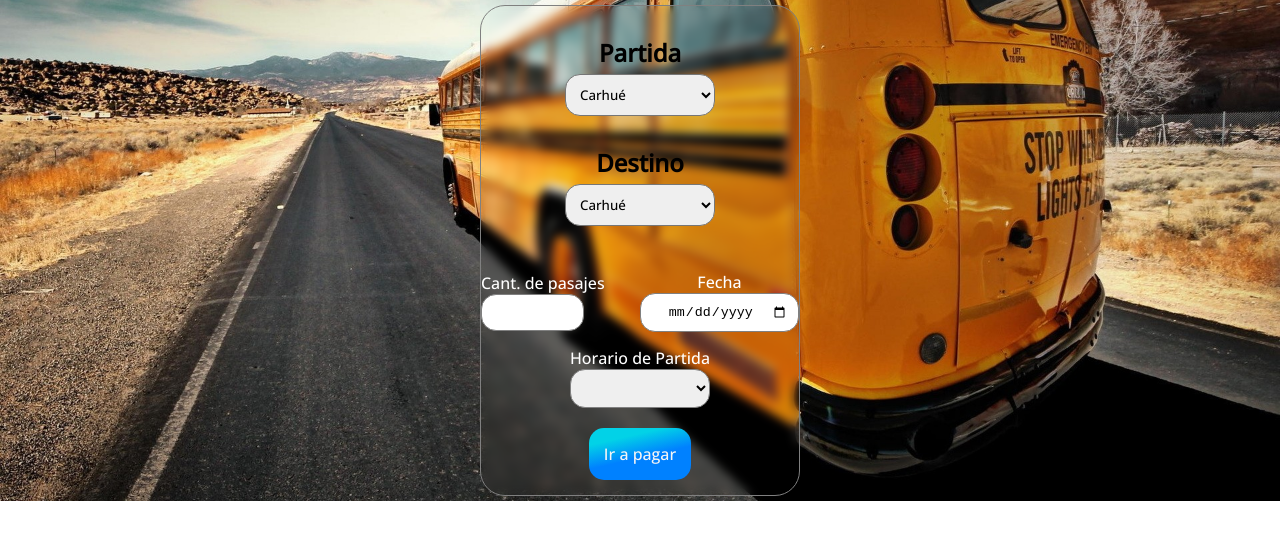
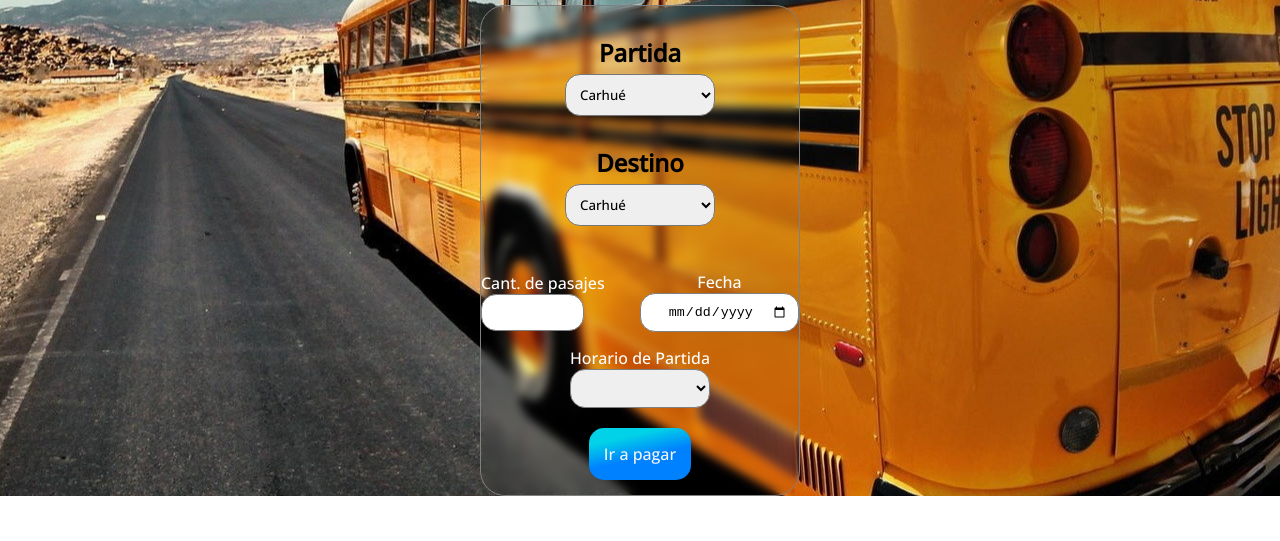
Before and after one commit to Agu891/App-Reserva-Pasajes, a plain HTML site: page index.html in a window 1280 px wide. Shown: the part 259-800 px from the top of the page. Drawn offline with nearby package versions, Linux system fonts and the light colour scheme.

Commit message:
correccion background

```diff
--- a/Pagina compra/styles.scss
+++ b/Pagina compra/styles.scss
@@ -12,6 +12,7 @@ $fuenteBase: "Open Sans", sans-serif;
   display: flex;
   flex-direction: column;
   align-items: center;
+  backdrop-filter: blur(5px);
   #wrapperImg {
     margin-bottom: 60px;
     img {
--- a/main.js
+++ b/main.js
@@ -120,6 +120,7 @@ const submitInfo = (event) => {
         <link rel="stylesheet" href="/Pagina compra/styles.css" />
       </head>
       <body>
+
       <div id="wrapperTitulo">
         <div id="wrapperImg">
           <img src="./img/Newlogo.png" alt="logo con autobus" />
@@ -169,6 +170,7 @@ const submitInfo = (event) => {
             <button type="submit" id="btnPago">Finalizar Compra</button>
           </div>
         </form>
+
         <script src="/Pagina compra/pago.js"></script>
       </body>
     </html>
--- a/styles.scss
+++ b/styles.scss
@@ -14,8 +14,7 @@ $fuenteBase: "Open Sans", sans-serif;
   background-image: url(./img/old-bus-15.jpg);
   background-position: center;
   background-repeat: no-repeat;
-  background-size: 100%;
-  height: 100vh;
+
   #wrapperTitulo {
     display: flex;
     flex-direction: column;
```
Also changed, not shown: Pagina compra/styles.css, styles.css, 2 other files.
